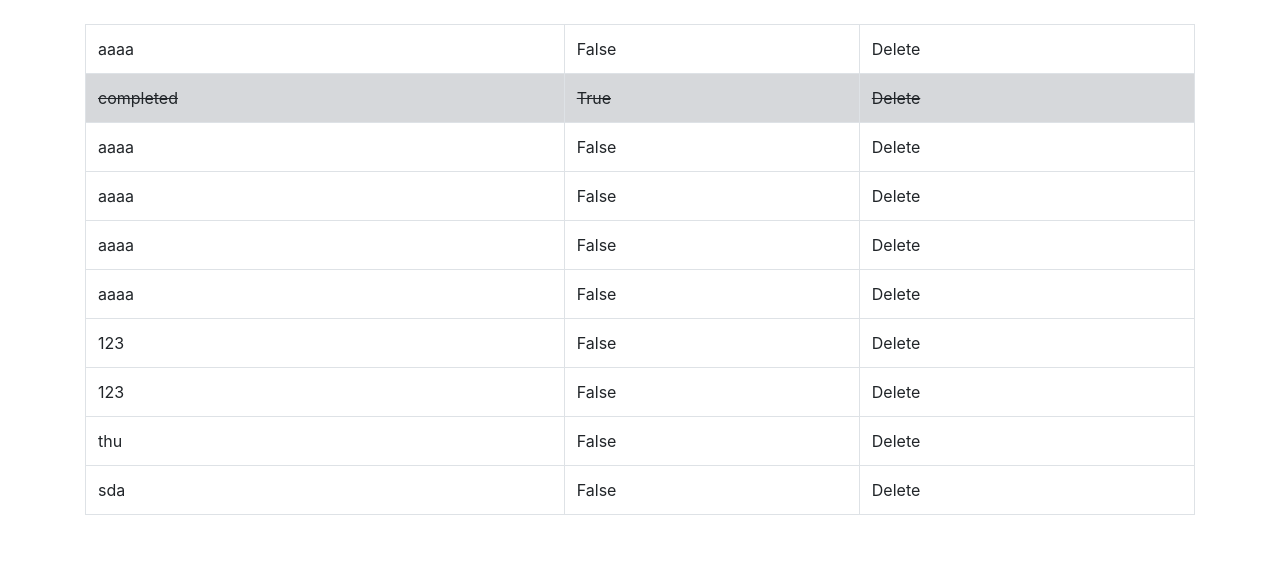
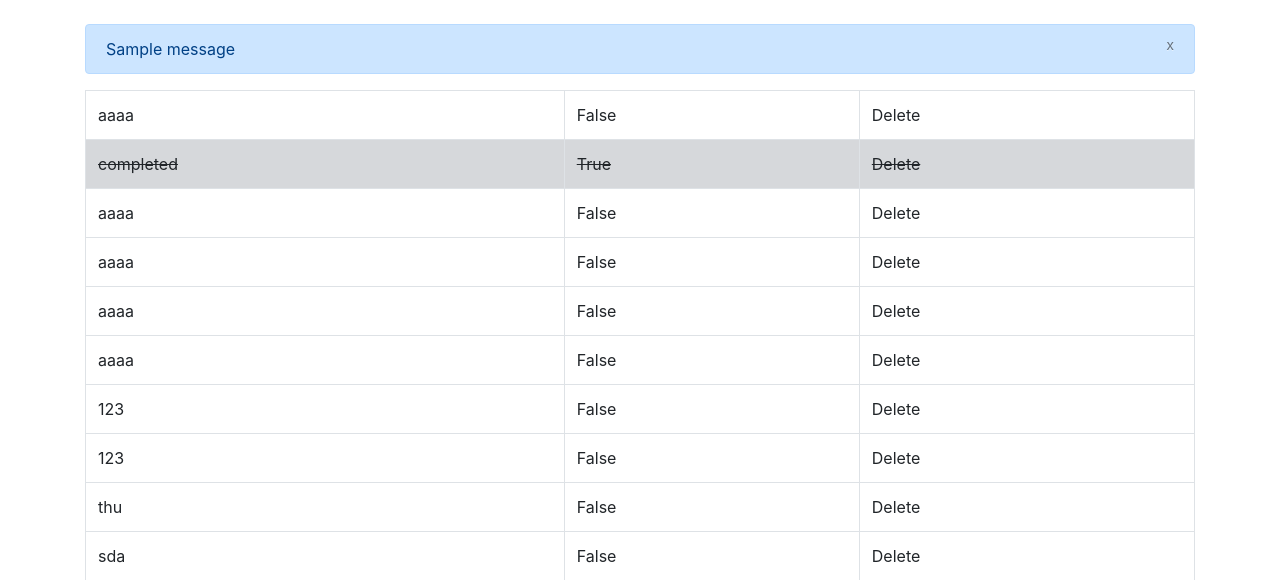
Before and after one commit to pavlicic1marko/Todo-app, a Django app: page / in a window 1280 px wide. Shown: the part 56-636 px from the top of the page. Run offline with Django 5.2, Linux system fonts and the light colour scheme; data comes from the database, SQL or seed files in the repository; both versions use the stored data as it was after the commit; one stand-in notice (Sample message) is shown; some libraries are stand-ins or nearby versions.

Commit message:
saving todo , to db, and display message on FE

```diff
--- a/webapp/todo/templates/home.html
+++ b/webapp/todo/templates/home.html
@@ -5,6 +5,18 @@
 
 
 {% block content %}
+
+{% if messages %}
+    {% for message in messages %}
+        <div class="alert alert-primary alert-dismissable" role="alert">
+            {{message}}
+            <button class="close" data-dismiss="alert">
+                <small><sup>x</sup></small>
+                </button>
+        </div>
+
+    {% endfor %}
+{% endif %}
 
     {%if all_items %}
         <table class="table table-bordered">
--- a/webapp/todo/views.py
+++ b/webapp/todo/views.py
@@ -1,11 +1,25 @@
 from django.shortcuts import render
 from .models import List
 from .forms import ListForm
+from django.contrib import messages
+
 
 def home(request):
-    all_items = List.objects.all
-    return render(request, 'home.html', {'all_items':all_items})
+    if request.method == 'POST':
+        form = ListForm(request.POST or None)
+
+        if form.is_valid():
+            form.save()
+
+            all_items = List.objects.all
+            messages.success(request, ('Item added'))
+            return render(request, 'home.html', {'all_items': all_items})
+
+    else:
+        all_items = List.objects.all
+        return render(request, 'home.html', {'all_items': all_items})
+
 
 def about(request):
-    context = {"fname": "Jhon", "lname":"Jhonson"}
+    context = {"fname": "Jhon", "lname": "Jhonson"}
     return render(request, 'about.html', context)
```
Also changed, not shown: webapp/db.sqlite3.
